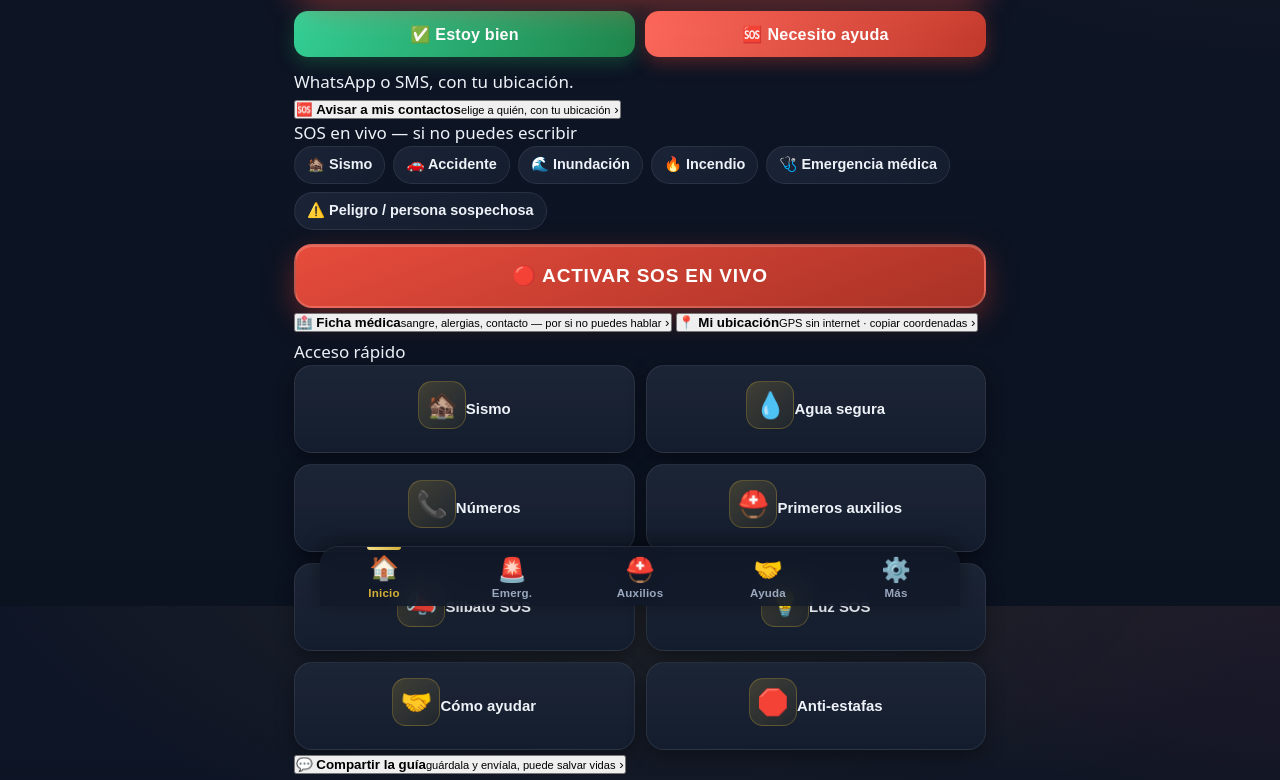
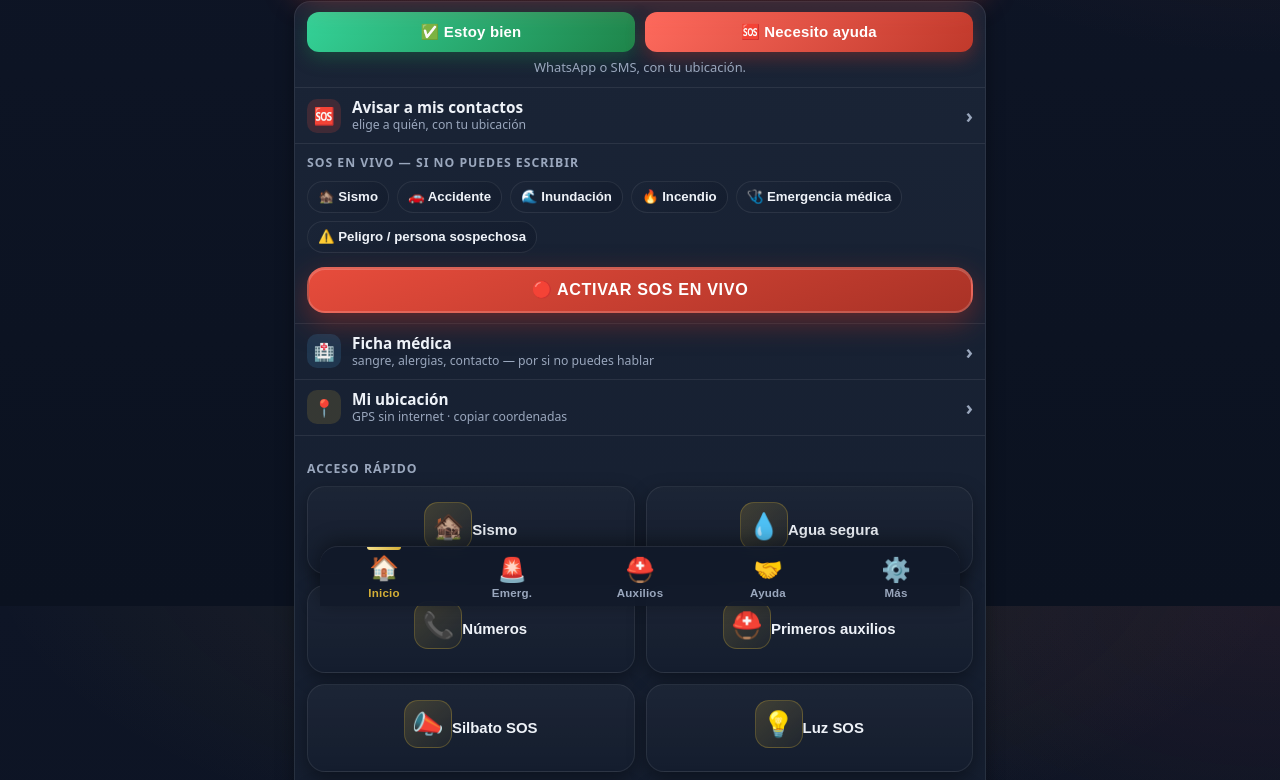
Before and after one commit to sebascontigo/sos-colombia, a plain HTML site: page index.html in a window 1280 px wide. Shown: the part 194-974 px from the top of the page. Drawn offline with Linux system fonts and the light colour scheme.

Commit message:
v4.0.0 REDISEÑO UX: app.css (panel único, una fuente, compacto real)

```diff
--- a/app.css
+++ b/app.css
@@ -21,7 +21,7 @@
   --borde:rgba(255,255,255,.08);
   --sombra:0 6px 18px rgba(0,0,0,.35);
   --radio:18px;
-  --fs:15px;
+  --fs:14px;
 }
 
 /* ---- MODO CLARO (para exteriores / plena luz) ---- */
@@ -97,7 +97,7 @@ body.claro #topbar{
   box-shadow:0 4px 14px rgba(192,57,43,.45), inset 0 1px 0 rgba(255,255,255,.25);
 }
 .topbar-text{flex:1; line-height:1.15}
-.topbar-text strong{font-family:Georgia,"Charter","Times New Roman",serif; font-size:1.12rem; letter-spacing:.3px}
+.topbar-text strong{font-size:1rem; letter-spacing:.3px}
 .topbar-text small{display:block; font-size:.74rem; color:var(--texto-suave)}
 .icon-btn{
   background:rgba(255,255,255,.08); color:var(--texto);
@@ -118,10 +118,10 @@ body.claro .icon-btn{background:rgba(20,32,46,.05)}
 
 /* títulos de sección con barra dorada */
 .titulo-seccion{
-  display:flex; align-items:center; gap:10px;
-  font-family:Georgia,"Charter","Times New Roman",serif;
-  font-size:1.12rem; font-weight:700; letter-spacing:.2px;
-  margin:30px 0 14px;
+  display:flex; align-items:center; gap:8px;
+  font-size:.95rem; font-weight:800; letter-spacing:.3px; text-transform:uppercase;
+  color:var(--texto-suave);
+  margin:20px 0 10px;
 }
 .titulo-seccion::before{
   content:""; flex:0 0 auto; width:4px; height:1.15em; border-radius:3px;
@@ -153,18 +153,17 @@ body.claro .icon-btn{background:rgba(20,32,46,.05)}
 }
 .sos-grande:active{filter:brightness(.92)}
 .sos-num{
-  font-family:Georgia,"Charter","Times New Roman",serif;
-  font-size:3.6rem; font-weight:700; letter-spacing:2px; line-height:1;
+  font-size:3rem; font-weight:900; letter-spacing:1px; line-height:1;
   text-shadow:0 3px 10px rgba(0,0,0,.35);
 }
-.sos-label{font-size:.95rem; font-weight:700; line-height:1.3; letter-spacing:.3px}
+.sos-label{font-size:.85rem; font-weight:700; line-height:1.3; letter-spacing:.3px}
 
 /* ============ BOTONES DE ACCIÓN ============ */
 .fila-botones{display:flex; gap:10px; margin:12px 0}
 .accion{
-  flex:1; border:none; border-radius:14px; color:#fff;
-  font-size:.95rem; font-weight:800; padding:10px 10px;
-  min-height:46px; cursor:pointer; line-height:1.2; letter-spacing:.2px;
+  flex:1; border:none; border-radius:12px; color:#fff;
+  font-size:.88rem; font-weight:800; padding:8px 8px;
+  min-height:40px; cursor:pointer; line-height:1.2; letter-spacing:.2px;
   transition:transform .12s ease, filter .12s ease, box-shadow .2s ease;
 }
 .accion:active{transform:translateY(1px); filter:brightness(.9)}
@@ -283,6 +282,8 @@ body.claro .tarjeta, body.claro .tip, body.claro .aviso{
 
 /* ============ AJUSTES ============ */
 .ajustes .fila-ajuste{
+  min-height:44px;
+
   display:flex; align-items:center; justify-content:space-between;
   padding:11px 0; border-bottom:1px solid var(--borde); min-height:54px;
 }
@@ -368,7 +369,7 @@ body.claro .nav-btn.activo{color:var(--oro-oscuro)}
   width:100%; max-width:420px; display:flex; flex-direction:column; gap:10px;
   box-shadow:0 14px 44px rgba(0,0,0,.5);
 }
-.chooser-titulo{font-family:Georgia,"Charter","Times New Roman",serif; font-weight:700; font-size:1.15rem; text-align:center; margin-bottom:10px}
+.chooser-titulo{font-weight:800; font-size:1rem; text-align:center; margin-bottom:8px}
 .chooser-grande{
   display:flex; align-items:center; gap:14px; width:100%;
   min-height:72px; margin:10px 0; padding:14px 18px;
@@ -395,7 +396,7 @@ body.claro .nav-btn.activo{color:var(--oro-oscuro)}
 
 /* ============ MI UBICACIÓN (GPS sin internet) ============ */
 .ubic-coords{
-  font-family:ui-monospace,Consolas,Menlo,monospace;
+  font-size:.9rem;
   font-size:1.5rem; font-weight:800; letter-spacing:1px;
   text-align:center; padding:12px 6px; word-break:break-all;
   color:var(--oro-claro);
@@ -437,8 +438,7 @@ body.claro .ubic-coords{color:var(--oro-oscuro)}
   box-shadow:0 18px 54px rgba(0,0,0,.55);
 }
 .fg-titulo{
-  font-family:Georgia,"Charter","Times New Roman",serif;
-  font-size:1.5rem; text-align:center; margin-bottom:14px;
+  font-size:1.35rem; text-align:center; margin-bottom:14px;
   background:linear-gradient(90deg, var(--oro-claro), var(--oro), var(--oro-oscuro));
   -webkit-background-clip:text; background-clip:text; -webkit-text-fill-color:transparent;
 }
@@ -460,8 +460,8 @@ body.claro .ubic-coords{color:var(--oro-oscuro)}
 #toast.oculto{display:none}
 
 .caption{
-  font-size:.8rem; color:var(--texto-suave);
-  margin:4px 2px 14px; line-height:1.4;
+  font-size:.78rem; color:var(--texto-suave);
+  margin:3px 2px 10px; line-height:1.35;
 }
 .oculto{display:none !important}
 
@@ -594,6 +594,52 @@ body.claro .emergencia-falsa{box-shadow:0 10px 26px rgba(192,57,43,.35)}
 .ctc-ir{flex:0 0 auto; font-size:1.5rem; color:var(--oro); font-weight:900}
 #listaContactos{margin:14px 0}
 
+/* ============ PANEL ÚNICO (Inicio) ============ */
+.panel{
+  background:linear-gradient(180deg, var(--tarjeta-2), var(--tarjeta));
+  border:1px solid var(--borde);
+  border-radius:16px;
+  overflow:hidden;
+  box-shadow:var(--sombra);
+}
+.p-bloque{padding:10px 12px; border-bottom:1px solid var(--borde)}
+.p-bloque:last-child{border-bottom:none}
+.p-sub{
+  font-size:.72rem; font-weight:800; text-transform:uppercase; letter-spacing:.08em;
+  color:var(--texto-suave); margin:0 0 8px;
+}
+.p-nota{font-size:.76rem; color:var(--texto-suave); margin:6px 0 0; text-align:center}
+.p-fila{
+  display:flex; align-items:center; gap:11px; width:100%;
+  min-height:56px; padding:9px 12px; text-align:left;
+  background:transparent; border:none; cursor:pointer;
+  border-bottom:1px solid var(--borde);
+  color:var(--texto); font-family:inherit;
+  transition:background .12s ease;
+}
+.p-fila:last-of-type{border-bottom:none}
+.p-fila:hover{background:rgba(212,175,55,.06)}
+.p-fila:active{background:rgba(212,175,55,.12)}
+.p-ico{
+  flex:0 0 34px; height:34px; border-radius:10px;
+  display:flex; align-items:center; justify-content:center;
+  font-size:1rem;
+}
+.p-ico.rojo{background:rgba(231,76,60,.18)}
+.p-ico.azul{background:rgba(74,163,223,.16)}
+.p-ico.oro{background:rgba(212,175,55,.16)}
+.p-ico.whats{background:rgba(37,211,102,.16)}
+.p-txt{flex:1; display:flex; flex-direction:column; min-width:0}
+.p-txt strong{font-size:.9rem; font-weight:800; line-height:1.25}
+.p-txt small{font-size:.72rem; color:var(--texto-suave); line-height:1.3; overflow:hidden; text-overflow:ellipsis; white-space:nowrap}
+.p-flecha{flex:0 0 auto; font-size:1.15rem; color:var(--texto-suave); font-weight:700}
+#panelInicio .fila-botones{margin:0}
+#panelInicio .sosvivo-activar{min-height:46px; font-size:.95rem; margin-top:6px}
+#panelInicio .sv-chips{margin-bottom:8px}
+#panelInicio .ubic-coords{padding:0 12px 8px; font-size:.85rem}
+#panelInicio .ubic-precision{padding:0 12px 8px}
+#panelInicio #pUbicBotones{padding:0 12px 10px; margin:0}
+
 /* ============ SOS EN VIVO ============ */
 .sv-flash{
   border-color:var(--rojo) !important;
@@ -606,8 +652,8 @@ body.claro .emergencia-falsa{box-shadow:0 10px 26px rgba(192,57,43,.35)}
 .sv-label{font-weight:800; margin:2px 0 10px; color:var(--texto)}
 .sv-chips{display:flex; flex-wrap:wrap; gap:8px; margin-bottom:14px}
 .sv-chip{
-  min-height:38px; padding:5px 12px; border-radius:999px;
-  font-size:.85rem; font-weight:700; color:var(--texto);
+  min-height:32px; padding:3px 10px; border-radius:999px;
+  font-size:.78rem; font-weight:700; color:var(--texto);
   background:linear-gradient(135deg, var(--tarjeta-2), var(--tarjeta));
   border:1.5px solid var(--borde); cursor:pointer;
   transition:border-color .12s ease, transform .12s ease;
```
